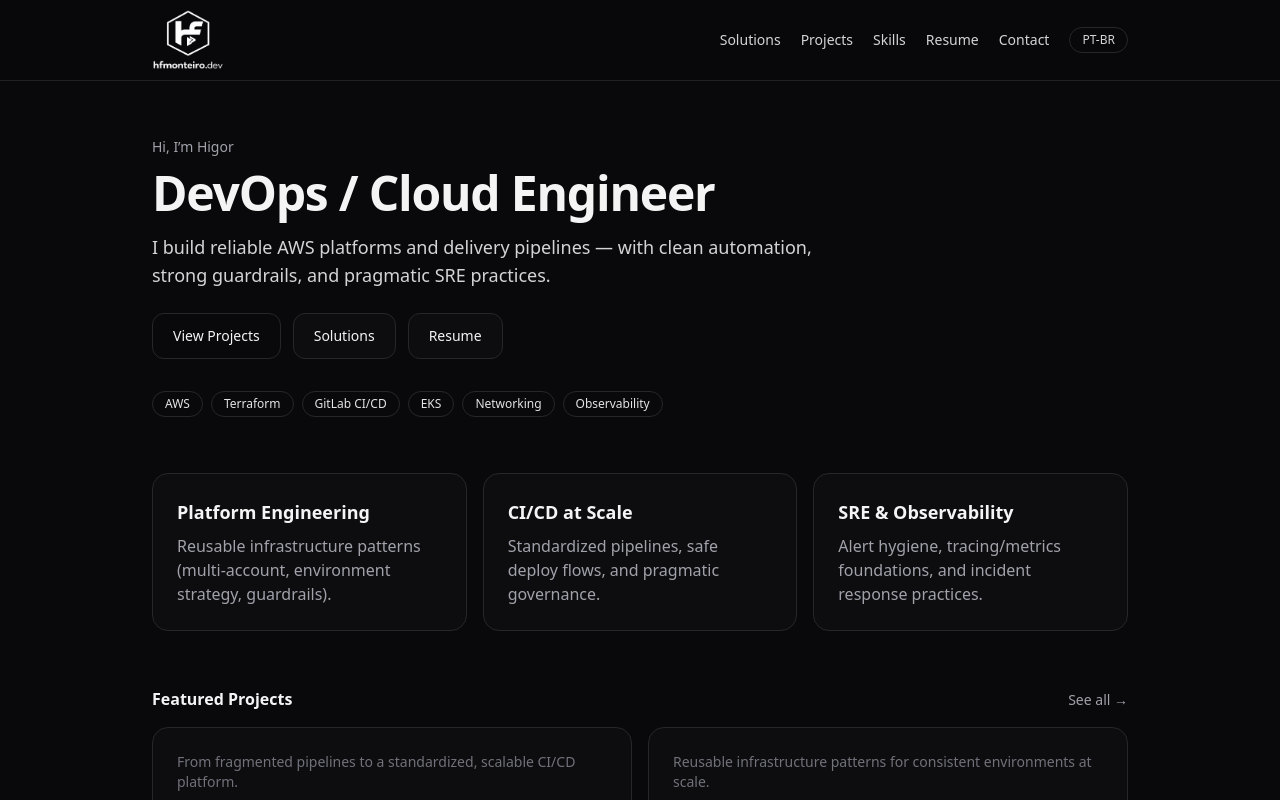
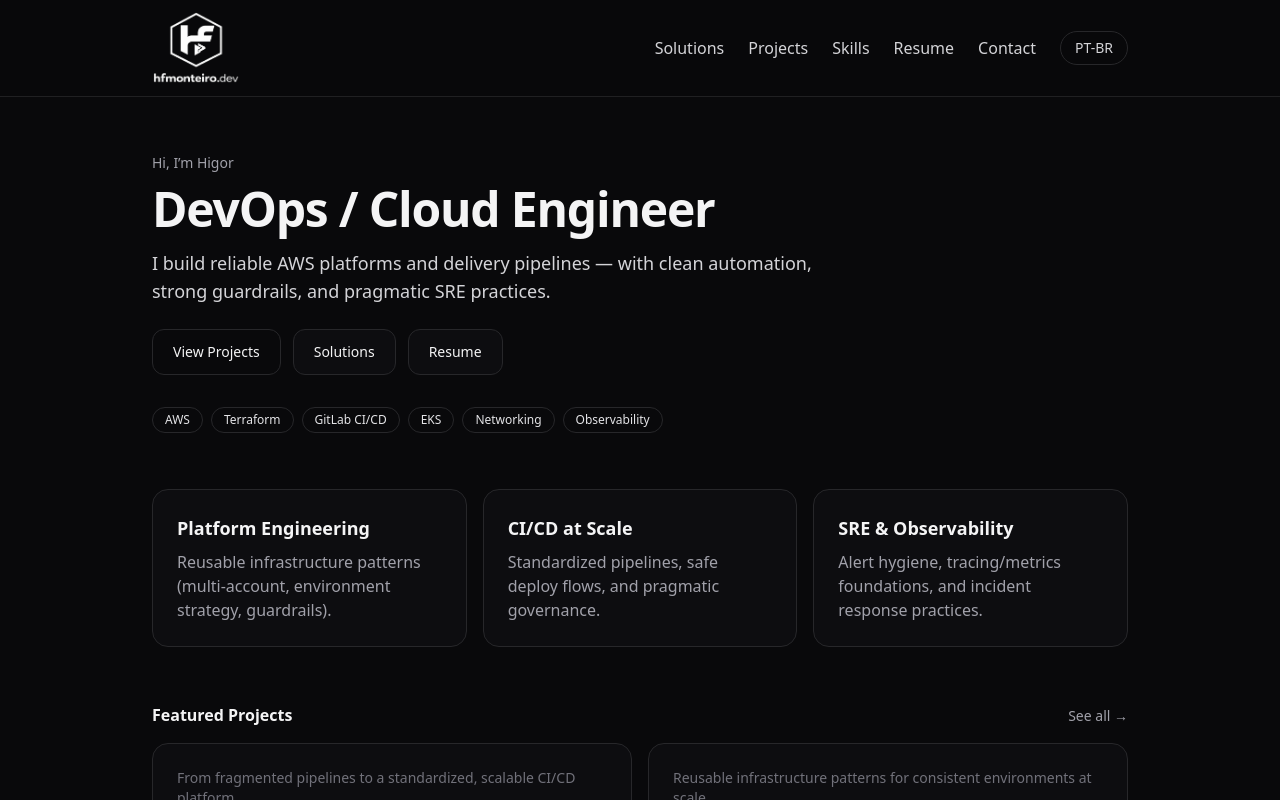
Before and after one commit to hf-monteiro/hfmonteiro, a Next.js app: page / in a window 1280 px wide. Shown: the top 800 px of the page. Built offline with nearby package versions, Linux system fonts and the light colour scheme.

Commit message:
PT-BR/EN

```diff
--- a/components/Header.tsx
+++ b/components/Header.tsx
@@ -5,7 +5,7 @@ import { Lang } from "@/lib/i18n";
 import { NavCopy } from "@/lib/siteCopy";
 
 const NavLink = ({ href, label }: { href: string; label: string }) => (
-  <a className="text-sm text-zinc-300 hover:text-zinc-100" href={href}>
+  <a className="text-base text-zinc-300 hover:text-zinc-100" href={href}>
     {label}
   </a>
 );
@@ -21,21 +21,21 @@ export default function Header({ lang, nav }: HeaderProps) {
   return (
     <header className="sticky top-0 z-50 border-b border-zinc-800/80 bg-zinc-950/70 backdrop-blur">
       <Container>
-        <div className="flex h-20 items-center justify-between">
+        <div className="flex h-24 items-center justify-between">
           {/* Logo */}
           <a href={homeHref} className="flex items-center gap-2 transition hover:opacity-80">
             <Image
               src="/logo.png"
               alt="hfmonteiro.dev"
-              width={72}
-              height={72}
+              width={88}
+              height={88}
               priority
             />
             <span className="sr-only">hfmonteiro.dev</span>
           </a>
 
           {/* Navigation */}
-          <nav className="flex items-center gap-5">
+          <nav className="flex items-center gap-6">
             <NavLink href={`${base}/solutions`} label={nav.solutions} />
             <NavLink href={`${base}/case-studies`} label={nav.caseStudies} />
             <NavLink href={`${base}/skills`} label={nav.skills} />
--- a/components/LangSwitch.tsx
+++ b/components/LangSwitch.tsx
@@ -25,7 +25,7 @@ export default function LangSwitch({ lang }: { lang: Lang }) {
   return (
     <a
       href={nextPath}
-      className="rounded-full border border-zinc-800 px-3 py-1 text-xs text-zinc-300 hover:text-zinc-100"
+      className="rounded-full border border-zinc-800 px-3.5 py-1.5 text-sm text-zinc-300 hover:text-zinc-100"
     >
       {labelMap[lang]}
     </a>
```
